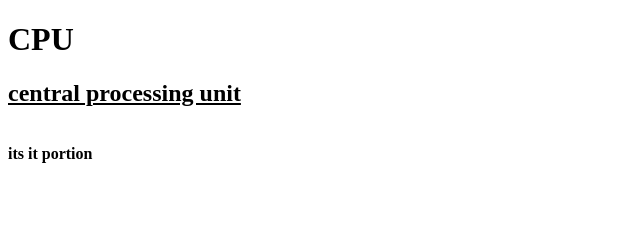
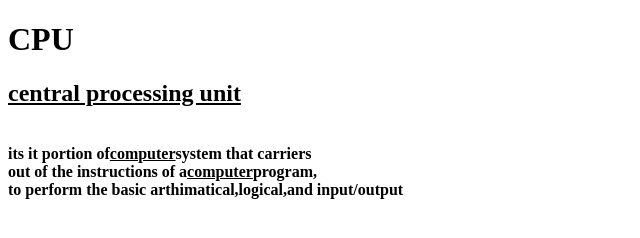
Before and after one commit to iamneo-production/fbdfbbacadaeccdfffebaeceaec, a website: page public/index.html in a window 1280 px wide. Shown: the whole page, without its empty margins (0-640 px from the left). Drawn offline with Linux system fonts and the light colour scheme.

Commit message:
Backup Commit

```diff
--- a/public/index.html
+++ b/public/index.html
@@ -10,6 +10,8 @@
 <body>
 <h1>CPU</h1>
 <h2><u> <b></cpu><strands for <i> central processing unit</i></u></h2><br>
-its it portion
+its it portion of<u>computer</u>system that carriers<br>
+out of the instructions of a<u>computer</u>program,<br>
+to perform the basic arthimatical,logical,and input/output
 <p</P>
 </html>
```
